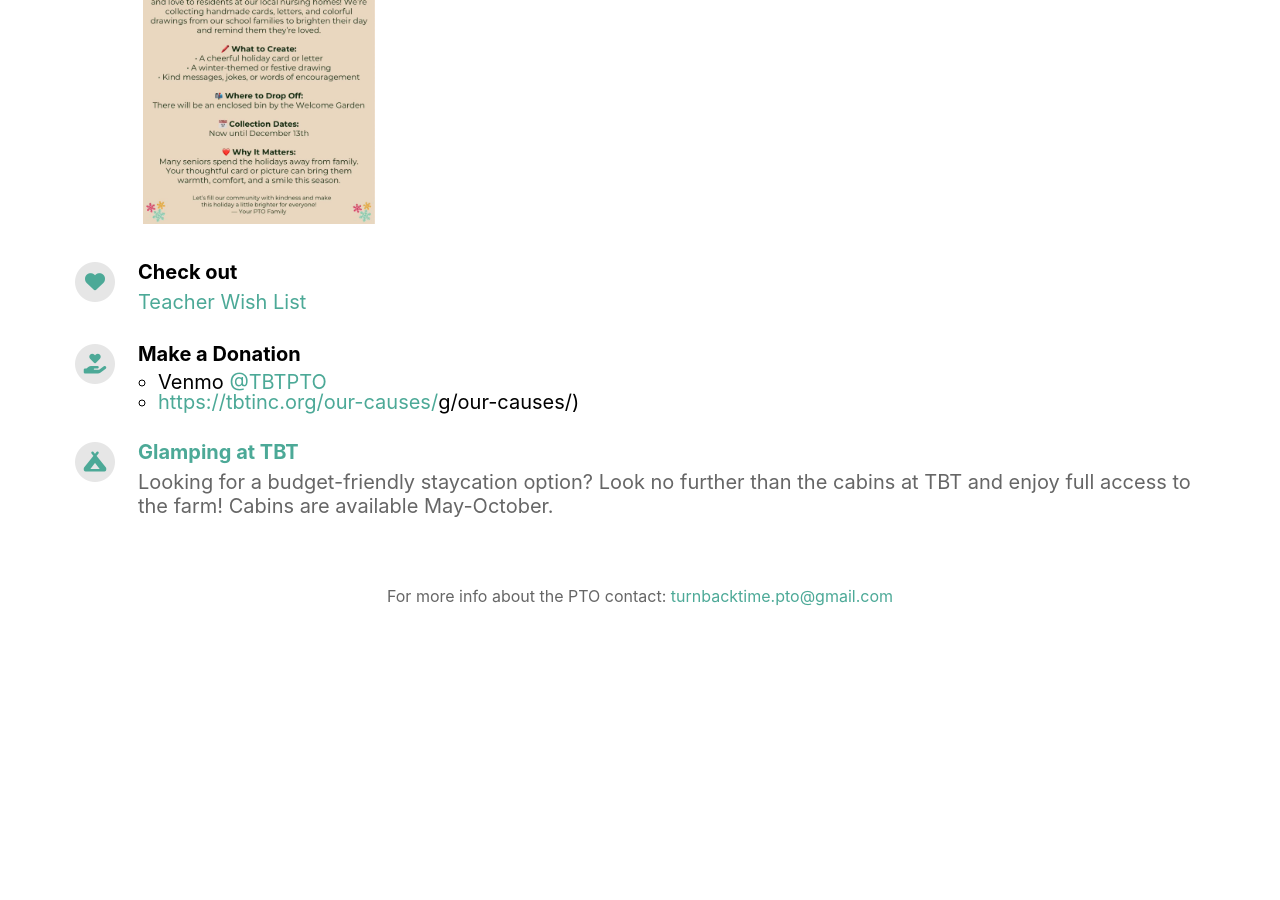
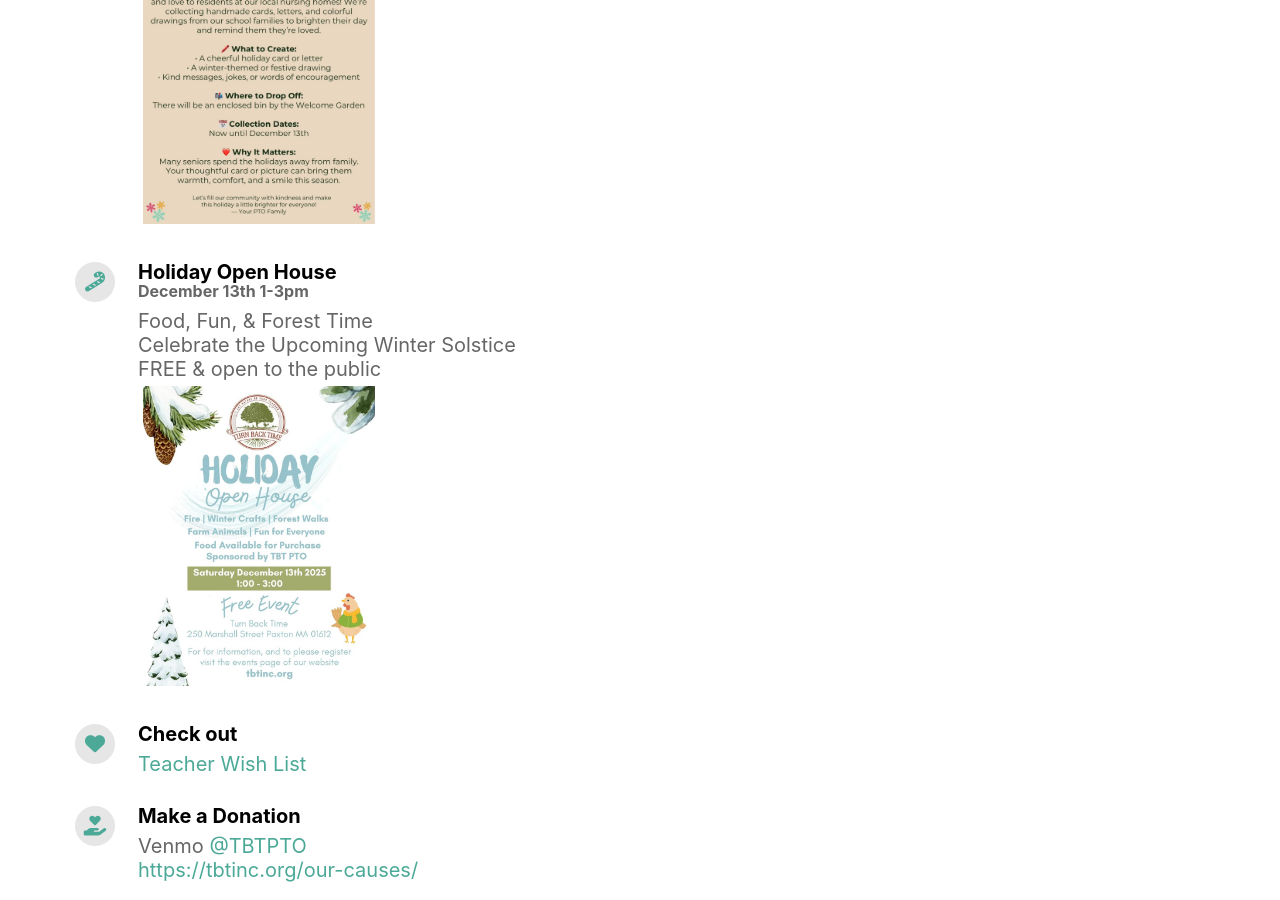
Before and after one commit to mrawdon/tbt-pto, a Jekyll site: the page built from index.html, in a window 1280 px wide and 900 px high, scrolled down 1865 px. Built offline with Jekyll 4.4.1, drawn with Linux system fonts in a browser that asks for light colours; nearby versions of some CDN libraries; before the commit the page ends 2539 px from its top, so only the background shows below that; part of the change alters nothing that is shown.

```diff
--- a/_config.yml
+++ b/_config.yml
@@ -11,59 +11,7 @@ twitter_username:
 youtube_username:
 email_address: turnbacktime.pto@gmail.com
 
-# Feature List
-# Edit, add or remove features to be presented.
-# Icons can be found here https://fontawesome.com/search?o=r&m=free
-# Markdown can be used in title and description https://www.markdownguide.org/basic-syntax/
-features:
-  - title: Next Meeting
-    date: Wednesday December 10th 4:15pm
-    description: |
-      Join us on the 2nd Wednesday of every month in the community yurt.
-    fontawesome_icon_name: handshake
 
-  - title: "TBT Cluck Bucket: Save your food scraps for our chickens!"
-    description: |
-      Empty collection buckets will be available at the farm stand. Simply fill them up at home and swap them for an empty bucket the next week.
-    fontawesome_icon_name: egg
-    image: /assets/cluck_bucket.jpg
-
-  - title: TBT Staff Giving Tree
-    date: Now - Dec 11th
-    description: |
-      Staff submitted their wishlists & we made tags.
-
-      Tags are on display outside the welcome garden
-
-      Select a tag, purchase an item or gift card
-
-      Return your unwrapped item by Dec. 11
-
-      No time to shop?
-
-      Consider donating via Venmo [@TBTPTO](https://venmo.com/TBTPTO?txn=pay)
-    fontawesome_icon_name: gift
-    image: /assets/giving_tree.jpg
-
-  - title: Card Drive
-    date: Now - Dec 13th
-    fontawesome_icon_name: envelope
-    image: /assets/card_drive.jpg
-
-  - title: Check out
-    description: |
-      [Teacher Wish List](https://docs.google.com/document/d/1aeH7aQ9TLy5BWykcYRYtBAEiy445rRGSf-XcSOJ8oDE/edit?tab=t.0)
-    fontawesome_icon_name: heart
-
-  - title: Make a Donation
-    description: |
-      * Venmo [@TBTPTO](https://venmo.com/TBTPTO?txn=pay)
-      * [https://tbtinc.org/our-causes/](https://tbtinc.or)g/our-causes/)
-    fontawesome_icon_name: hand-holding-heart
-
-  - title: "[Glamping at TBT](https://www.airbnb.com/rooms/649155734310747091?source_impression_id=p3_1733949811_P3tSzCKlHcP1h3aN)"
-    description: Looking for a budget-friendly staycation option? Look no further than the cabins at TBT and enjoy full access to the farm! Cabins are available May-October.
-    fontawesome_icon_name: campground
 
 # Theme Settings
 topbar_color: "#000000"
--- a/_includes/features.html
+++ b/_includes/features.html
@@ -1,6 +1,7 @@
 <div class="features">
-
-    {% for feature in site.features %}
+    {% for page in site.pages %}
+        {% if page.title == "Features" %}
+            {% for feature in page.content_list %}
 
                 {% if feature.title %}
                 <div class="feature">
@@ -35,5 +36,7 @@
                 {% endif %}
 
             {% endfor %}
+        {% endif %}
+    {% endfor %}
 
 </div>
--- /dev/null
+++ b/_pages/features.md
@@ -0,0 +1,69 @@
+---
+title: Features
+include_in_header: false
+# Feature List
+# Edit, add or remove features to be presented.
+# Icons can be found here https://fontawesome.com/search?ic=free&o=r
+# Markdown can be used in title and description https://www.markdownguide.org/basic-syntax/
+content_list:
+  - title: Next Meeting
+    date: Wednesday December 10th 4:15pm
+    description: |
+      Join us on the 2nd Wednesday of every month in the community yurt.
+    fontawesome_icon_name: handshake
+
+  - title: "TBT Cluck Bucket: Save your food scraps for our chickens!"
+    description: |
+      Empty collection buckets will be available at the farm stand. Simply fill them up at home and swap them for an empty bucket the next week.
+    fontawesome_icon_name: egg
+    image: /assets/cluck_bucket.jpg
+
+  - title: TBT Staff Giving Tree
+    date: Now - Dec 11th
+    description: |
+      Staff submitted their wishlists & we made tags.
+
+      Tags are on display outside the welcome garden
+
+      Select a tag, purchase an item or gift card
+
+      Return your unwrapped item by Dec. 11
+
+      No time to shop?
+
+      Consider donating via Venmo [@TBTPTO](https://venmo.com/TBTPTO?txn=pay)
+    fontawesome_icon_name: gift
+    image: /assets/giving_tree.jpg
+
+  - title: Card Drive
+    date: Now - Dec 13th
+    fontawesome_icon_name: envelope
+    image: /assets/card_drive.jpg
+
+  - title: Holiday Open House
+    date: December 13th 1-3pm
+    description: |
+      Food, Fun, & Forest Time
+
+      Celebrate the Upcoming Winter Solstice
+
+      FREE & open to the public
+    fontawesome_icon_name: candy-cane
+    image: /assets/holiday_open_house.jpg
+
+  - title: Check out
+    description: |
+      [Teacher Wish List](https://docs.google.com/document/d/1aeH7aQ9TLy5BWykcYRYtBAEiy445rRGSf-XcSOJ8oDE/edit?tab=t.0)
+    fontawesome_icon_name: heart
+
+  - title: Make a Donation
+    description: |
+      Venmo [@TBTPTO](https://venmo.com/TBTPTO?txn=pay)
+
+      [https://tbtinc.org/our-causes/](https://tbtinc.org/our-causes/)
+    fontawesome_icon_name: hand-holding-heart
+
+  - title: "[Glamping at TBT](https://www.airbnb.com/rooms/649155734310747091?source_impression_id=p3_1733949811_P3tSzCKlHcP1h3aN)"
+    description: Looking for a budget-friendly staycation option? Look no further than the cabins at TBT and enjoy full access to the farm! Cabins are available May-October.
+    fontawesome_icon_name: campground
+---
```
Also changed, not shown: assets/holiday_open_house.jpg. Lines whose indentation alone changed are shown as unchanged.
